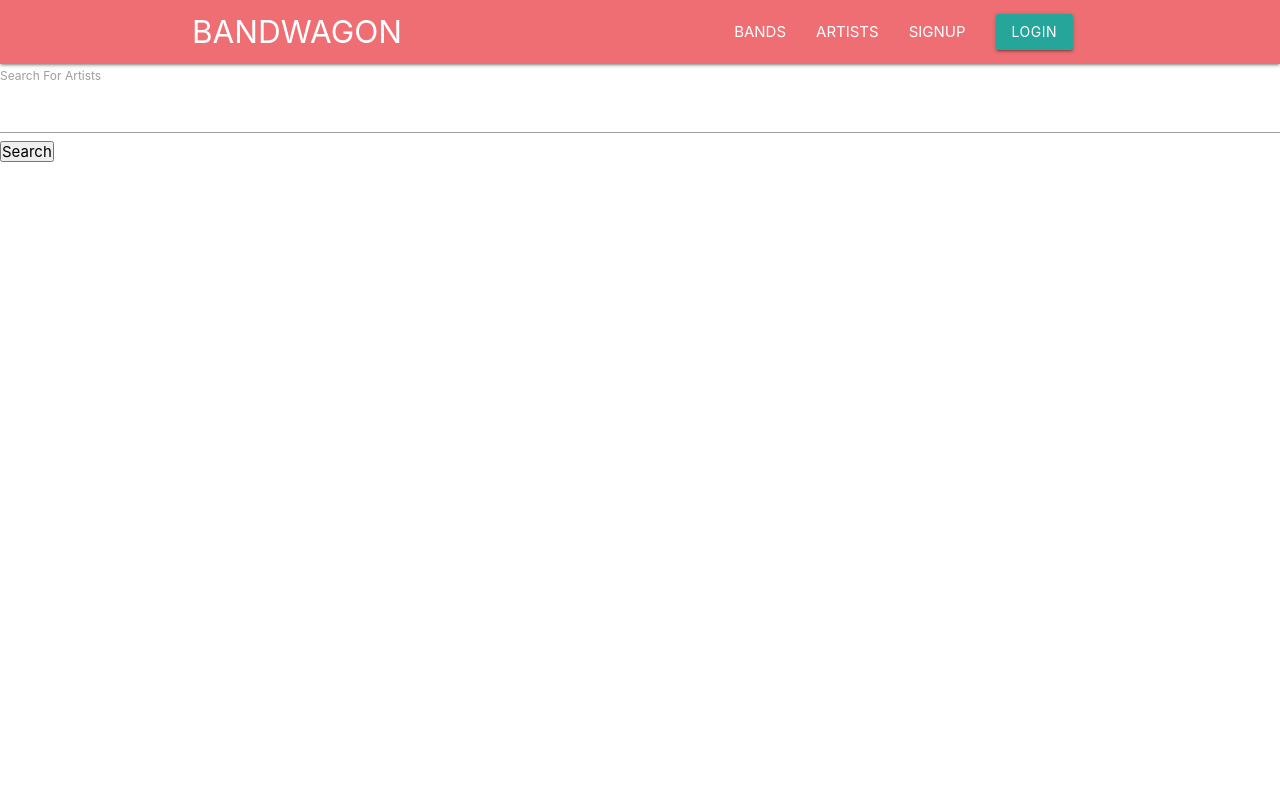
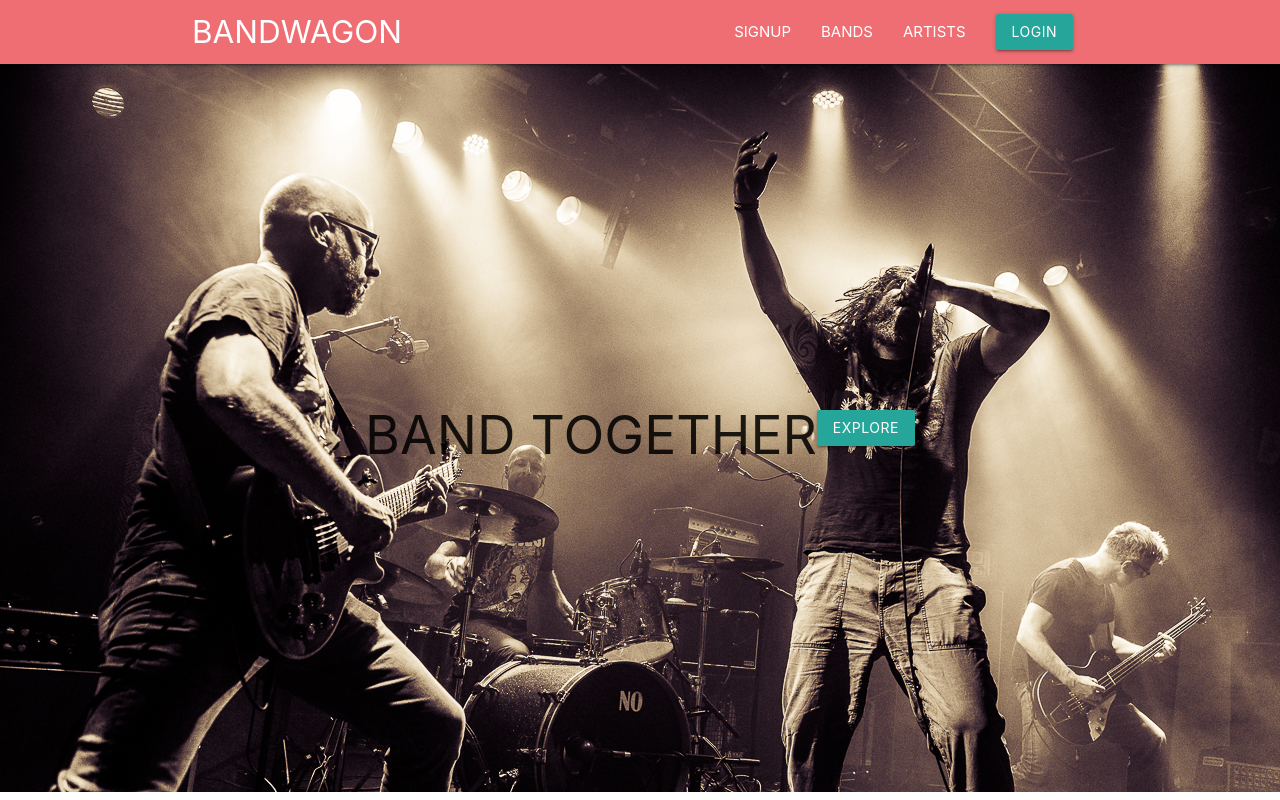
Before and after one commit to jaykmark/bandwagon, a Django app: page / in a window 1280 px wide. Run offline with Django 3.2, Linux system fonts and the light colour scheme.

Commit message:
creates landing page and links navbar to respective sites.

```diff
--- a/bandwagon_app/models.py
+++ b/bandwagon_app/models.py
@@ -29,7 +29,7 @@ class Band(models.Model):
 
 class BandMember(models.Model):
   band = models.ForeignKey(Band, on_delete = models.CASCADE, related_name = 'members')
-  artist = models.ForeignKey(Artist, on_delete = models.CASCADE)
+  artist = models.ForeignKey(Artist, on_delete = models.CASCADE,  related_name='allbands')
 
   def __str__(self):
     return f'{self.band} - {self.artist}'
--- /dev/null
+++ b/bandwagon_app/static/css/landing.css
@@ -0,0 +1,8 @@
+.hero {
+  display: flex;
+  justify-content: center;
+  align-items: center;
+  width: 100%;
+  height: 91vh;
+  background-image: url('../images/band_1.jpg');
+}
--- a/bandwagon_app/static/css/list-page.css
+++ b/bandwagon_app/static/css/list-page.css
@@ -27,8 +27,8 @@
   justify-content: center;
   align-items: center;
   overflow: hidden;
-  width: 225px;
-  height: 225px;
+  width: 240px;
+  height: 240px;
   transform: translate(-32px, -85px)
 }
 
@@ -55,7 +55,7 @@
 
 .card-description {
   font-size: 10px;
-  transform: translate(15px, -100px);
+  transform: translate(20px, -105px);
   height: 75px;
   width: 235px;
   overflow: auto;
@@ -80,5 +80,5 @@
   width: 175px;
   height: 25px;
   font-size: 12px;
-  transform: translate(50px, -95px)
+  transform: translate(48px, -110px)
 }
--- a/bandwagon_app/templates/accounts/login.html
+++ b/bandwagon_app/templates/accounts/login.html
@@ -1,7 +1,7 @@
 {% extends 'base.html' %}
 
 {% block content %}
-
+<div class="container">
   {% if error %}
     <p style="background-color: firebrick">{{error}}</p>
   {% endif %}
@@ -19,7 +19,7 @@
       </p>
       <button type="submit">Login</button>
     </form>
-
   </section>
+</div>
 
 {% endblock %}
--- a/bandwagon_app/templates/accounts/register.html
+++ b/bandwagon_app/templates/accounts/register.html
@@ -1,6 +1,7 @@
 {% extends 'base.html' %}
 
 {% block content %}
+<div class="container">
   {% if error %}
     <p style="background-color: firebrick">{{error}}</p>
   {% endif %}
@@ -34,7 +35,7 @@
       </p>
       <button type="submit">Register</button>
     </form>
-
   </section>
+</div>
 
   {% endblock %}
--- a/bandwagon_app/templates/artist_detail.html
+++ b/bandwagon_app/templates/artist_detail.html
@@ -17,14 +17,12 @@
 
     <h2 class="detail-header">Bands</h2>
     <ul>
-        {% for band in member.bands %}
         <li>
             <h3>{{band.name}}</h3><a href="#">Profile</a>
             {% if admin %}
                 | <a href="{% url 'remove_bandmember' artist_pk=artist.pk artist_pk=member.artist.pk%}">Remove</a>
             {% endif %}
         </li>
-        {% endfor %}
     </ul>
     <a href="{% url 'artist_delete' pk=artist.pk %}">Delete Profile</a>
 </div>
--- a/bandwagon_app/templates/artist_form.html
+++ b/bandwagon_app/templates/artist_form.html
@@ -2,6 +2,7 @@
 
 {% block content %}
 
+<div class="container">
   <section class="form-section">
     <h2>{{header}}</h2>
 
@@ -10,8 +11,7 @@
       {{form.as_p}}
       <button type="submit">GOT EEM</button>
     </form>
-
-
   </section>
+</div>
 
 {% endblock %}
--- a/bandwagon_app/templates/band_form.html
+++ b/bandwagon_app/templates/band_form.html
@@ -2,6 +2,7 @@
 
 {% block content %}
 
+<div class="container">
   <section class="form-section">
     <h2>{{header}}</h2>
 
@@ -14,5 +15,6 @@
     <p>You ain't a real one</p>
 
   </section>
+</div>
 
 {% endblock %}
--- a/bandwagon_app/templates/base.html
+++ b/bandwagon_app/templates/base.html
@@ -11,6 +11,7 @@
   <!----------------------- CSS ------------------------------->
   <link rel="stylesheet" href="{% static 'css/materialize.css' %}">
   <link rel="stylesheet" href="{% static 'css/main.css' %}">
+  <link rel="stylesheet" href="{% static 'css/landing.css' %}">
   <link rel="stylesheet" href="{% static 'css/list-page.css' %}">
   <link rel="stylesheet" href="{% static 'css/detail-page.css' %}">
   <!----------------------- JavaScript ------------------------------->
@@ -30,15 +31,18 @@
   <div class="navbar-fixed">
     <nav>
       <div class="nav-wrapper container">
-        <a href="#" class="brand-logo">BANDWAGON</a>
+        <a href="{% url 'landing' %}" class="brand-logo">BANDWAGON</a>
         <a href="#" data-target="mobile-demo" class="sidenav-trigger right"><i class="material-icons">menu</i></a>
         <ul id="nav-mobile" class="right hide-on-med-and-down">
-          <li><a href="#">BANDS</a></li>
-          <li><a href="#">ARTISTS</a></li>
+        {% if user.is_authenticated %}
+          <li><a href="{% url 'band_list' %}">BANDS</a></li>
+          <li><a href="{% url 'artist_list' %}">ARTISTS</a></li>
+          <li><a href="{% url 'logout' %}" class="btn">LOGOUT</a></li>
+
+        {% else %}
           <li><a href="{% url 'register' %}">SIGNUP</a></li>
-        {% if user.is_authenticated %}
-          <li><a href="{% url 'logout' %}" class="btn">LOGOUT</a></li>
-        {% else %}
+          <li><a href="{% url 'band_list' %}">BANDS</a></li>
+          <li><a href="{% url 'artist_list' %}">ARTISTS</a></li>
           <li><a href="{% url 'login' %}" class="btn">LOGIN</a></li>
         {% endif %}
         </ul>
--- /dev/null
+++ b/bandwagon_app/templates/landing.html
@@ -0,0 +1,10 @@
+{% extends 'base.html' %}
+
+{% block content %}
+
+<div class="hero">
+  <h2>BAND TOGETHER</h2>
+  <a href="#" class="btn">EXPLORE</a>
+</div>
+
+{% endblock %}
--- a/bandwagon_app/urls.py
+++ b/bandwagon_app/urls.py
@@ -2,20 +2,22 @@ from django.urls import path
 from . import views
 
 urlpatterns = [
+    path('', views.landing, name = 'landing'),
+    path('artists/', views.artist_list, name = 'artist_list'),
+    path('artists/search/',views.artist_search, name = 'artist_search'),
+    path('artists/new/', views.artist_create, name = 'artist_create'),
+    path('artists/<int:pk>/', views.artist_detail, name = 'artist_detail'),
+    path('artists/<int:pk>/edit/', views.artist_edit, name = 'artist_edit'),
+    path('artists/<int:pk>/delete/', views.artist_delete, name = 'artist_delete'),
+
     path('bands/',views.band_list,name='band_list'),
+    path('bands/new/', views.band_create, name = 'band_create'),
     path('bands/<int:pk>/', views.band_detail, name = 'band_detail'),
-    path('artists/<int:pk>/', views.artist_detail, name = 'artist_detail'),
-    path('artists/search',views.artist_search,name= 'artist_search'),
-    path('', views.artist_list, name = 'artist_list'),
-    path('artists/<int:pk>/edit/', views.artist_edit, name = 'artist_edit'),
     path('bands/<int:pk>/edit/', views.band_edit, name = 'band_edit'),
-    path('artists/<int:pk>/delete/', views.artist_delete, name = 'artist_delete'),
     path('bands/<int:pk>/delete/', views.band_delete, name = 'band_delete'),
-    path('artists/new', views.artist_create, name = 'artist_create'),
-    path('bands/new', views.band_create, name = 'band_create'),
+
     path('api/v1/invite/<int:invite_pk>/confirm',views.add_bandmember,name='add_bandmember'),
     path('api/v1/invite/<int:invite_pk>/decline',views.decline_invite,name='decline_invite'),
     path('api/v1/invite/new/<int:band_pk>/<str:sender>',views.create_invite,name='create_invite'),
     path('api/v1/bandmembers/remove/<int:band_pk>/<int:artist_pk>',views.remove_bandmember,name='remove_bandmember')
-
 ]
--- a/bandwagon_app/views.py
+++ b/bandwagon_app/views.py
@@ -6,6 +6,10 @@ from .models import Artist, Band, BandMember, Invite
 from .forms import ArtistForm, BandForm
 from django.contrib.auth.decorators import login_required
 # -------------------  BAND ------------------- #
+
+# Landing
+def landing(req):
+    return render(req, 'landing.html')
 
 # Detail
 
@@ -23,7 +27,8 @@ def band_detail(req,pk):
 
 def artist_detail(req,pk):
     artist = Artist.objects.get(id=pk)
-    context = {"artist":artist}
+    bands = BandMember.objects.filter(artist=pk)
+    context = {"artist":artist, "bandmembers":band}
     return render(req, 'artist_detail.html', context)
 
 # -------- LISTS ---------- #
```
Also changed, not shown: bandwagon_app/templates/band_list.html (+4 -4 lines), bandwagon_app/static/images/band_1.jpg (added). Lines whose indentation alone changed are shown as unchanged.
